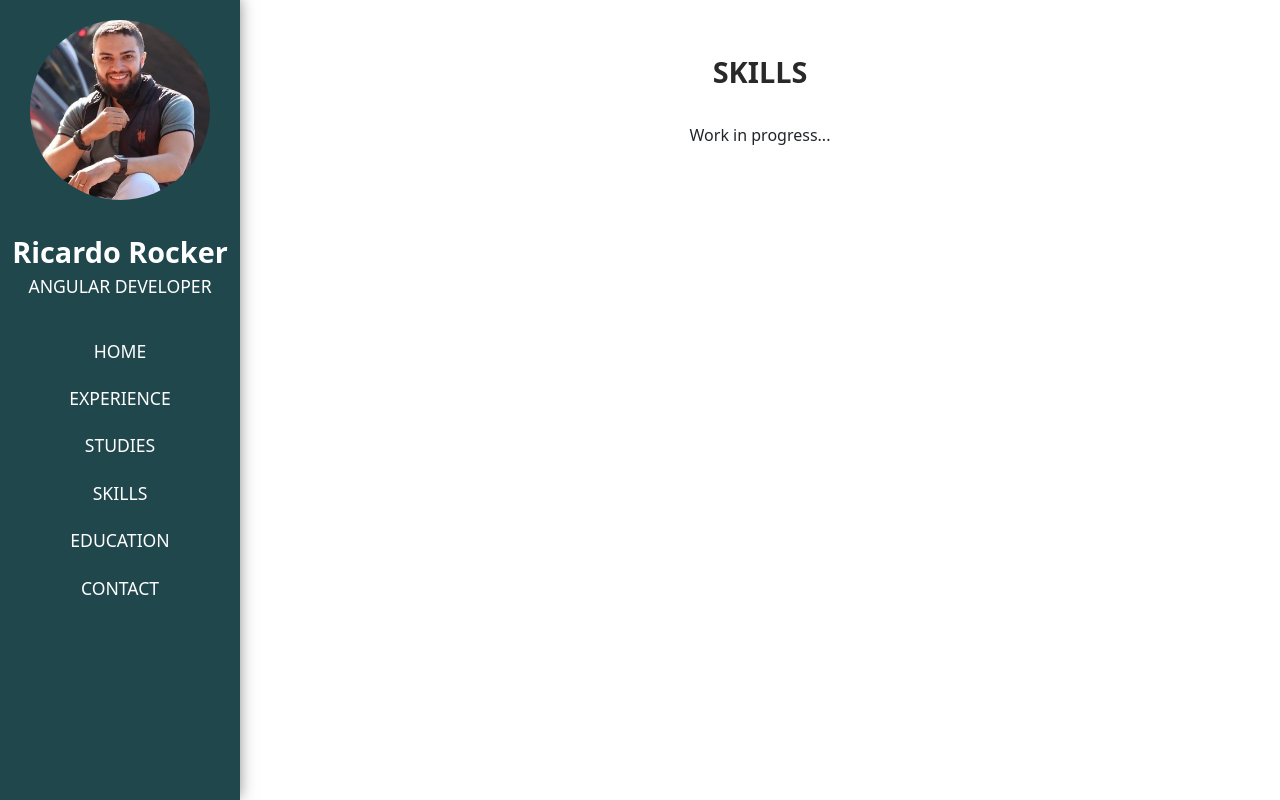
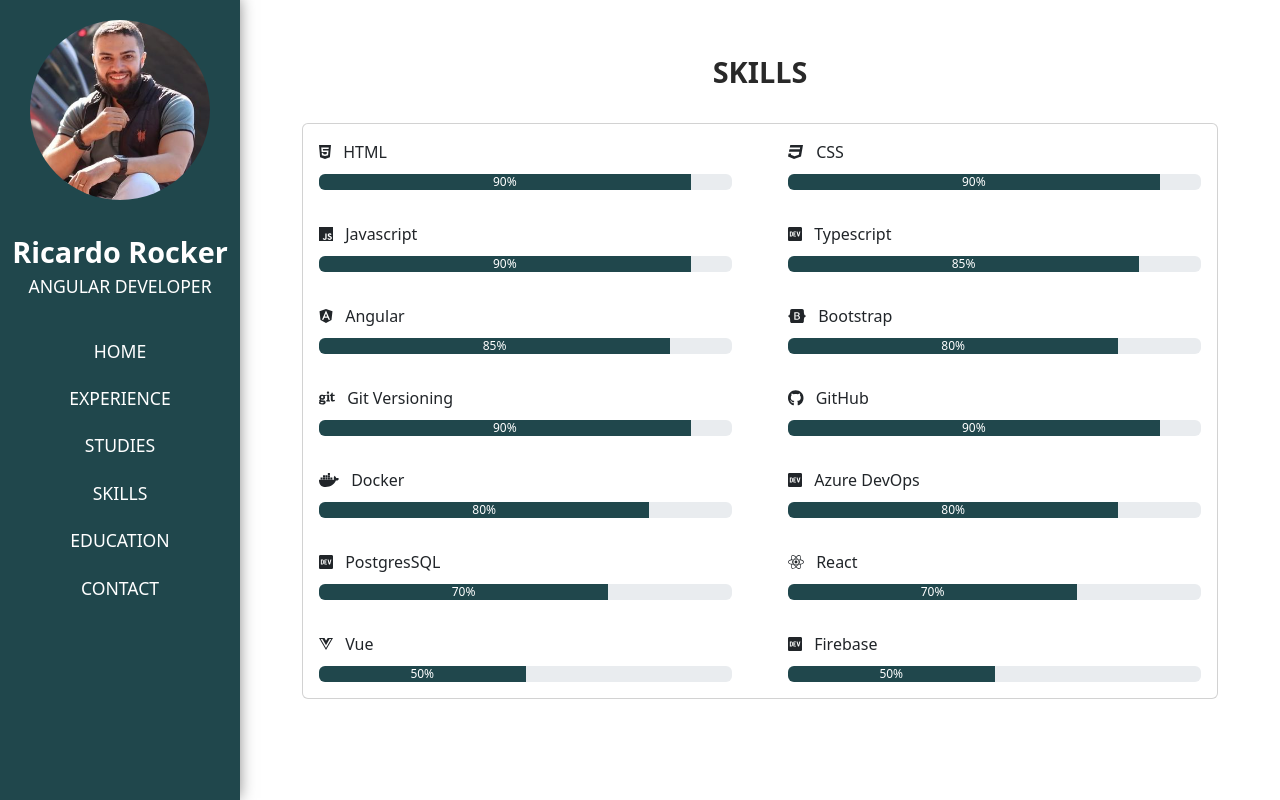
Before and after one commit to ricardorocker/my-angular-site, an Angular app: page /skills in a window 1280 px wide. Built offline with nearby package versions, Linux system fonts and the light colour scheme.

Commit message:
Create skill page with ngif and ngfor to list de object array on cotroller

```diff
--- a/src/app/views/contact/contact.component.css
+++ b/src/app/views/contact/contact.component.css
@@ -1,8 +1,6 @@
 .contact-page {
   padding: 20px;
   margin: 0 auto;
-  /* align-items: center; */
-  /* text-align: center; */
   max-width: 500px;
   border-radius: 4px;
   box-shadow: 0px 0px 10px 0px rgba(0,0,0,0.2);
@@ -18,11 +16,8 @@ label {
 }
 
 .form-control {
-  display: flex;
-  margin: 0 auto;
   border: none;
-  border-bottom: solid rgb(180, 180, 180) 2px;
-  width: 250px;
+  border-bottom: solid rgb(180, 180, 180) 1px;
 }
 
 .button {
--- a/src/app/views/contact/contact.component.html
+++ b/src/app/views/contact/contact.component.html
@@ -20,4 +20,6 @@
       <button type="submit" class="button">Send message</button>
     </form>
   </div>
+
+
 </div>
--- a/src/app/views/skills/skills.component.css
+++ b/src/app/views/skills/skills.component.css
@@ -0,0 +1,8 @@
+.title-skill {
+  text-align: left;
+  margin-bottom: 10px;
+}
+
+.progress-bar {
+  background-color: #20474c;
+}
--- a/src/app/views/skills/skills.component.html
+++ b/src/app/views/skills/skills.component.html
@@ -2,7 +2,21 @@
   <div class="title title-page">
     Skills
   </div>
-  <div class="content-tex">
-    Work in progress...
-  </div>
-</div>
+
+  <div class="container">
+    <div class="card">
+      <div class="row">
+        <div class="col-lg-6" *ngFor="let skill of skills">
+          <div class="card-body" *ngIf="skill.canShow">
+            <div class="title-skill">
+              <fa-icon [icon]="skill.icon" class="me-2"></fa-icon>
+              {{ skill.name }}
+            </div>
+            <div class="progress">
+              <div class="progress-bar" role="progressbar" [ngStyle]="{'width': skill.level + '%'}"
+                aria-valuemin="0" aria-valuemax="100">{{ skill.level }}%</div>
+            </div>
+          </div>
+        </div>
+      </div>
+    </div>
--- a/src/app/views/skills/skills.component.ts
+++ b/src/app/views/skills/skills.component.ts
@@ -1,4 +1,5 @@
 import { Component } from '@angular/core';
+import { faHtml5, faJs, faCss3, faAngular, faVuejs, faReact, faBootstrap, faGit, faGithub, faDocker, faDev  } from '@fortawesome/free-brands-svg-icons';
 
 @Component({
   selector: 'app-skills',
@@ -6,5 +7,22 @@ import { Component } from '@angular/core';
   styleUrls: ['./skills.component.css']
 })
 export class SkillsComponent {
+  skills = [
+    {name: 'HTML', level: 90, icon: faHtml5, canShow: true},
+    {name: 'CSS', level: 90, icon: faCss3, canShow: true},
+    {name: 'Javascript', level: 90, icon: faJs, canShow: true},
+    {name: 'Typescript', level: 85, icon: faDev, canShow: true}, //TODO
+    {name: 'Angular', level: 85, icon: faAngular, canShow: true},
+    {name: 'Bootstrap', level: 80, icon: faBootstrap, canShow: true},
+    {name: 'Git Versioning', level: 90, icon: faGit, canShow: true},
+    {name: 'GitHub', level: 90, icon: faGithub, canShow: true},
+    {name: 'Docker', level: 80, icon: faDocker, canShow: true},
+    {name: 'Azure DevOps', level: 80, icon: faDev, canShow: true}, //TODO
+    {name: 'PostgresSQL', level: 70, icon: faDev, canShow: true}, //TODO
+    {name: 'React', level: 70, icon: faReact, canShow: true},
+    {name: 'Vue', level: 50, icon: faVuejs, canShow: true},
+    {name: 'Firebase', level: 50, icon: faDev, canShow: true}, //TODO
+    {name: '', level: 0, icon: faDev, canShow: false},
+  ]
 
 }
```
